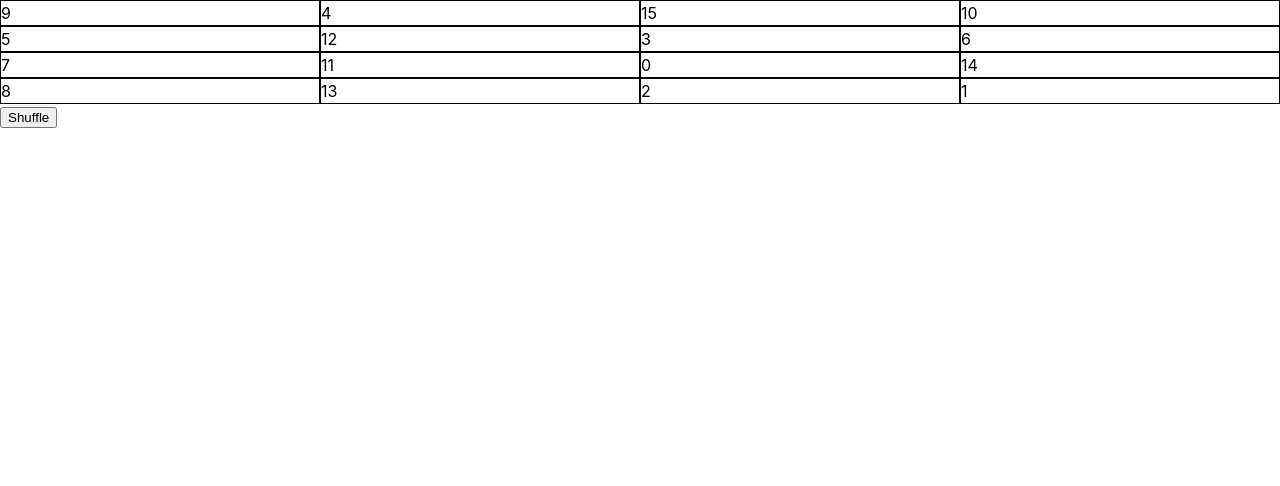
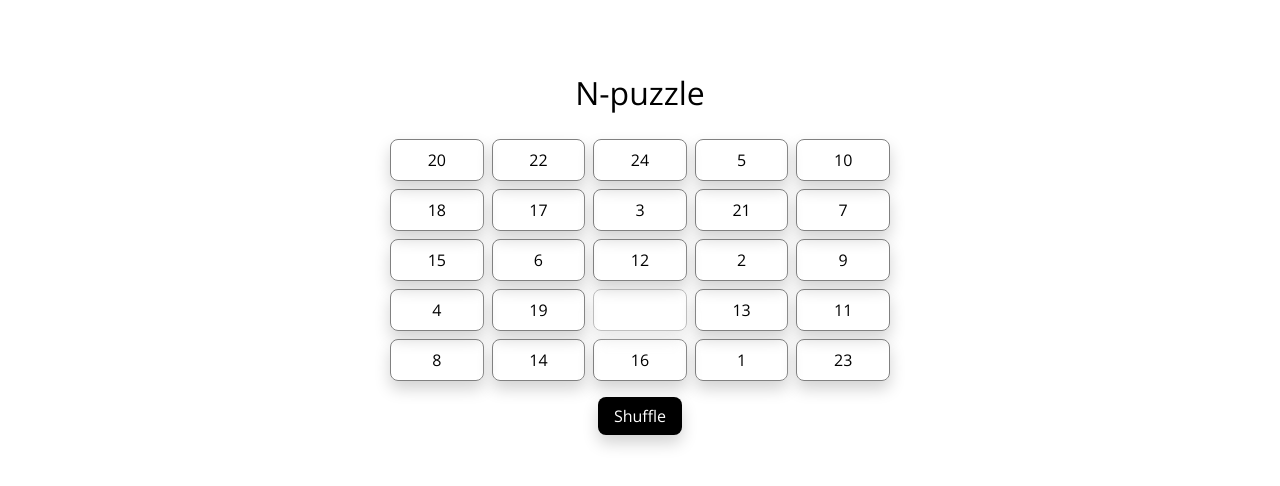
Before and after one commit to amandaflod/n-puzzle, a React (Vite) app: page / in a window 1280 px wide. Shown: the top 486 px of the page. Built offline with nearby package versions, Linux system fonts and the light colour scheme.

Commit message:
Add styling and make it work

```diff
--- a/index.html
+++ b/index.html
@@ -4,7 +4,10 @@
     <meta charset="UTF-8" />
     <link rel="icon" type="image/svg+xml" href="/vite.svg" />
     <meta name="viewport" content="width=device-width, initial-scale=1.0" />
-    <title>Vite + React + TS</title>
+    <link rel="preconnect" href="https://fonts.googleapis.com">
+    <link rel="preconnect" href="https://fonts.gstatic.com" crossorigin>
+    <link href="https://fonts.googleapis.com/css2?family=Open+Sans&display=swap" rel="stylesheet">
+    <title>Grebban kodtest</title>
   </head>
   <body>
     <div id="root"></div>
--- a/src/Puzzle.tsx
+++ b/src/Puzzle.tsx
@@ -1,5 +1,5 @@
-import { useEffect, useState } from "react";
 import styled from "styled-components";
+import { useState } from "react";
 import { Tile } from "./Tile";
 
 type PuzzleProps = {
@@ -7,40 +7,188 @@ type PuzzleProps = {
   columns: number;
 };
 
-const PuzzleWrapper = styled.div<PuzzleProps>`
+const PuzzleWrapper = styled.div`
+  max-width: 500px;
+  margin: 0 auto;
+  display: flex;
+  justify-content: center;
+  align-items: center;
+  flex-direction: column;
+  padding: 3rem;
+`;
+
+const StyledPuzzle = styled.div<PuzzleProps>`
+  width: 100%;
   display: grid;
   grid-template-columns: repeat(${({ columns }) => columns}, 1fr);
   grid-template-rows: repeat(${({ rows }) => rows}, 1fr);
+  gap: 0.5rem;
 `;
 
+const Button = styled.button`
+  border: none;
+  cursor: pointer;
+  margin-top: 1rem;
+  border-radius: 0.5rem;
+  padding: 0.5rem 1rem;
+  color: white;
+  background-color: black;
+  font-family: inherit;
+  font-size: 1rem;
+  box-shadow: 0 0.5rem 1rem lightgray;
+  &:hover {
+    background-color: dimgray;
+  }
+  &:active {
+    transform: translateY(2px);
+  }
+`;
+
+const rows = 5;
+const columns = 5;
+
+const getShuffledArray = (arr: (number | null)[]) => {
+  const result = [...arr];
+  for (let i = result.length - 1; i > 0; i--) {
+    const j = Math.floor(Math.random() * (i + 1));
+    [result[i], result[j]] = [result[j], result[i]];
+  }
+  return result;
+};
+
+const values = getShuffledArray([
+  null,
+  ...Array(rows * columns - 1)
+    .fill(null)
+    .map((_, i) => i + 1),
+]);
+
+const inclusiveRange = (a: number, b: number) => {
+  const min = Math.min(a, b);
+  const max = Math.max(a, b);
+
+  const list = [];
+  for (let i = min; i <= max; i++) {
+    list.push(i);
+  }
+
+  if (a > b) {
+    list.reverse();
+  }
+
+  return list;
+};
+
+const getPositionsBetween = (pos1: number[], pos2: number[]) => {
+  const [i1, j1] = pos1;
+  const [i2, j2] = pos2;
+
+  if (i1 === i2) {
+    const result = [];
+    for (const j of inclusiveRange(j1, j2)) {
+      result.push([i1, j]);
+    }
+    return result;
+  }
+
+  if (j1 === j2) {
+    const result = [];
+    for (const i of inclusiveRange(i1, i2)) {
+      result.push([i, j1]);
+    }
+    return result;
+  }
+
+  return null;
+};
+
 export const Puzzle = () => {
-  const rows = 4;
-  const columns = 4;
+  const [board, setBoard] = useState(() =>
+    Array(rows)
+      .fill(null)
+      .map((_, i) =>
+        Array(columns)
+          .fill(null)
+          .map((_, j) => values[i * columns + j])
+      )
+  );
 
-  const [tiles, setTiles] = useState<number[]>([]);
-
-  const shuffle = () => {
-    const numbers = [...Array(rows * columns).keys()];
-
-    for (let i = numbers.length - 1; i > 0; i--) {
-      const j = Math.floor(Math.random() * (i + 1));
-      [numbers[i], numbers[j]] = [numbers[j], numbers[i]];
-    }
-    setTiles(numbers);
+  const setPos = (pos: number[], val: number | null) => {
+    setBoard((prevBoard) => {
+      const newBoard = [...prevBoard];
+      const [i, j] = pos;
+      newBoard[i][j] = val;
+      return newBoard;
+    });
   };
 
-  useEffect(() => {
-    shuffle();
-  }, []);
+  const getPosOfNull = () => {
+    for (let i = 0; i < rows; i++) {
+      for (let j = 0; j < columns; j++) {
+        if (board[i][j] === null) {
+          return [i, j];
+        }
+      }
+    }
+  };
+
+  const getValue = (pos: number[]) => board[pos[0]][pos[1]];
+
+  const moveClickedTilesTowardNullPosition = (pos: number[]) => {
+    const nullPos = getPosOfNull();
+    const positionsBetween = getPositionsBetween(pos, nullPos);
+
+    if (positionsBetween === null) {
+      return false;
+    }
+
+    const valuesToMove = positionsBetween.map(getValue);
+
+    for (let i = 1; i < positionsBetween.length; i++) {
+      setPos(positionsBetween[i], valuesToMove[i - 1]);
+    }
+
+    setPos(positionsBetween[0], null);
+
+    return true;
+  };
+
+  const shuffleBoard = () => {
+    const newValues = getShuffledArray([
+      null,
+      ...Array(rows * columns - 1)
+        .fill(null)
+        .map((_, i) => i + 1),
+    ]);
+
+    const newBoard = Array(rows)
+      .fill(null)
+      .map((_, i) =>
+        Array(columns)
+          .fill(null)
+          .map((_, j) => newValues[i * columns + j])
+      );
+
+    setBoard(newBoard);
+  };
 
   return (
-    <div>
-      <PuzzleWrapper columns={columns} rows={rows}>
-        {tiles.map((number) => (
-          <Tile number={number} />
-        ))}
-      </PuzzleWrapper>
-      <button onClick={shuffle}>Shuffle</button>
-    </div>
+    <PuzzleWrapper>
+      <h1>N-puzzle</h1>
+      <StyledPuzzle columns={columns} rows={rows}>
+        {board.map((row, i) => {
+          return row.map((value, j) => {
+            return (
+              <Tile
+                value={value}
+                key={`${i}-${j}`}
+                onMove={() => moveClickedTilesTowardNullPosition([i, j])}
+              />
+            );
+          });
+        })}
+      </StyledPuzzle>
+      <Button onClick={shuffleBoard}>Shuffle</Button>
+    </PuzzleWrapper>
   );
 };
--- a/src/Tile.tsx
+++ b/src/Tile.tsx
@@ -1,13 +1,40 @@
 import styled from "styled-components";
 
 type TileProps = {
-  number: number;
+  value: number | null;
+  onMove: () => void;
 };
 
-const TileWrapper = styled.div`
-  border: 1px solid black;
+const TileWrapper = styled.div<{ isClickable: boolean }>`
+  display: flex;
+  align-items: center;
+  justify-content: center;
+  border: 0.5px solid grey;
+  cursor: ${({ isClickable }) => (isClickable ? "pointer" : "default")};
+  opacity: ${({ isClickable }) => (isClickable ? 1 : 0.5)};
+  box-shadow: 0 0.5rem 1rem lightgray;
+  border-radius: 0.5rem;
+  padding: 0.5rem;
 `;
 
-export const Tile = ({ number }: TileProps) => {
-  return <TileWrapper>{number}</TileWrapper>;
+export const Tile = ({ value, onMove }: TileProps) => {
+  const handleClick = () => {
+    if (value !== null) {
+      onMove();
+    }
+  };
+
+  const isClickable = value !== null;
+
+  return (
+    <>
+      {isClickable ? (
+        <TileWrapper isClickable={isClickable} onClick={handleClick}>
+          {value}
+        </TileWrapper>
+      ) : (
+        <TileWrapper isClickable={isClickable}>{value}</TileWrapper>
+      )}
+    </>
+  );
 };
--- a/src/index.css
+++ b/src/index.css
@@ -1,5 +1,5 @@
 :root {
-  font-family: Inter, system-ui, Avenir, Helvetica, Arial, sans-serif;
+  font-family: 'Open Sans', sans-serif;
   line-height: 1.5;
   font-weight: 400;
   font-synthesis: none;
```
